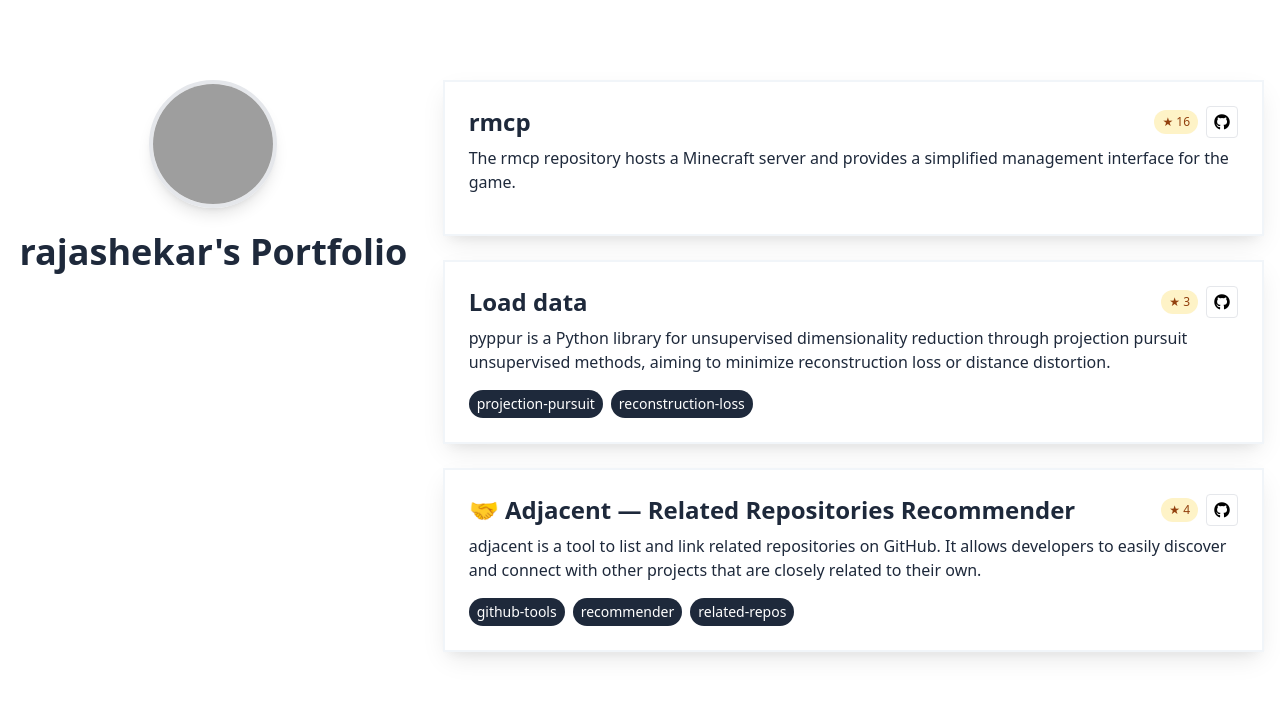
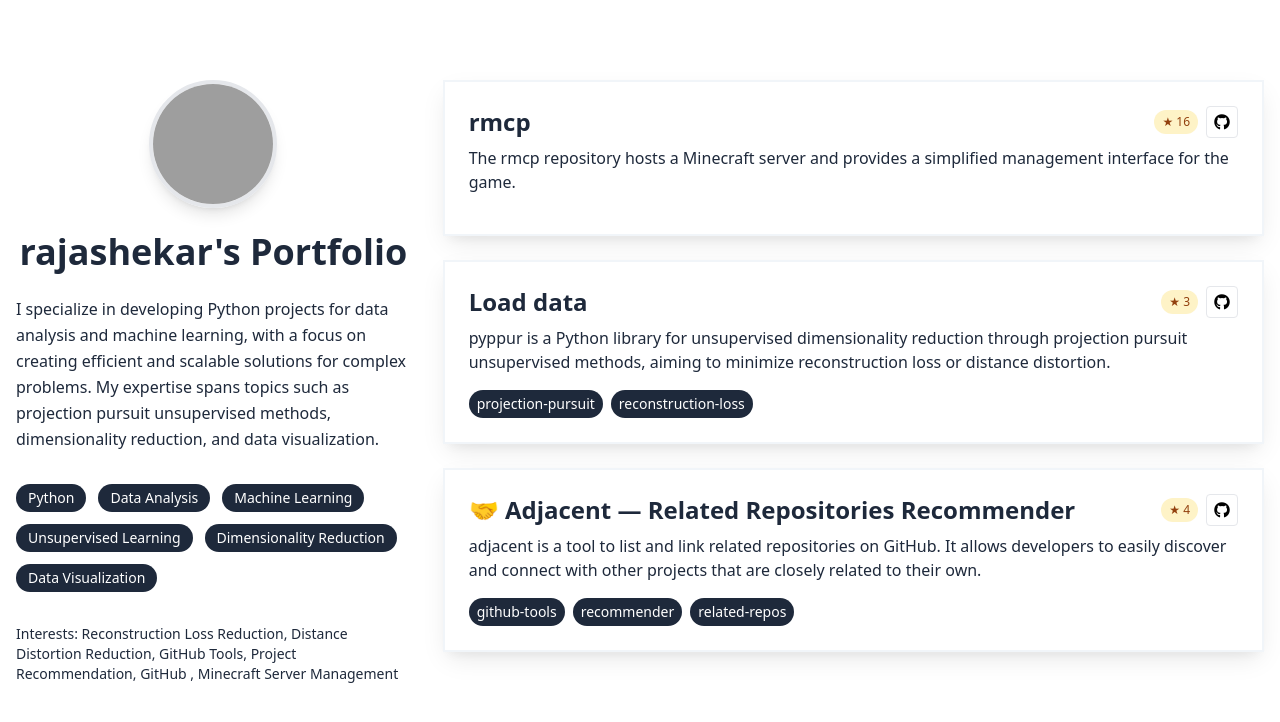
Before and after one commit to rajashekar/rajashekar-foliolab, a plain HTML site: page index.html in a window 1280 px wide. Drawn offline with nearby package versions, Linux system fonts and the light colour scheme; grey boxes are pictures that could not be loaded.

Commit message:
Update portfolio site

```diff
--- a/index.html
+++ b/index.html
@@ -50,6 +50,16 @@
                     </div>
 
                     <h1 class="text-4xl font-bold mb-6 text-slate-800">rajashekar's Portfolio</h1>
+
+                    <div class="max-w-2xl text-left">
+                        <p class="text-slate-800 mb-8 leading-relaxed">I specialize in developing Python projects for data analysis and machine learning, with a focus on creating efficient and scalable solutions for complex problems. My expertise spans topics such as projection pursuit unsupervised methods, dimensionality reduction, and data visualization.</p>
+                        <div class="flex flex-wrap gap-3  mb-8">
+                            <span class="bg-slate-800 text-white px-3 py-1 rounded-full text-sm font-medium">Python</span><span class="bg-slate-800 text-white px-3 py-1 rounded-full text-sm font-medium">Data Analysis</span><span class="bg-slate-800 text-white px-3 py-1 rounded-full text-sm font-medium">Machine Learning</span><span class="bg-slate-800 text-white px-3 py-1 rounded-full text-sm font-medium">Unsupervised Learning</span><span class="bg-slate-800 text-white px-3 py-1 rounded-full text-sm font-medium">Dimensionality Reduction</span><span class="bg-slate-800 text-white px-3 py-1 rounded-full text-sm font-medium">Data Visualization</span>
+                        </div>
+                        <p class="text-slate-800 text-sm mb-8">
+                            <span class="font-medium">Interests:</span> Reconstruction Loss Reduction, Distance Distortion Reduction, GitHub Tools, Project Recommendation, GitHub , Minecraft Server Management
+                        </p>
+                    </div>
 
                 </div>
             </header>
```
